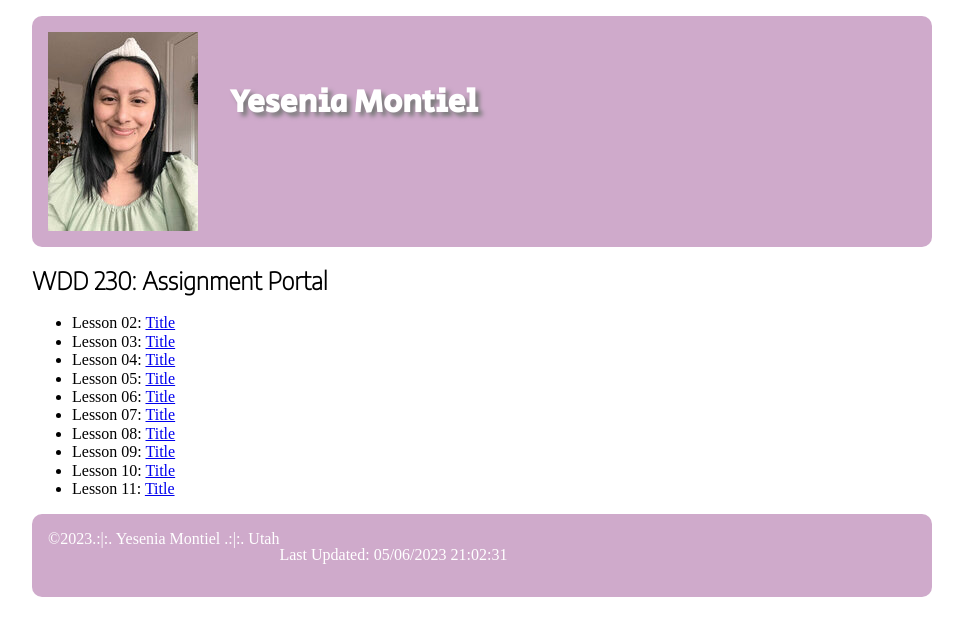
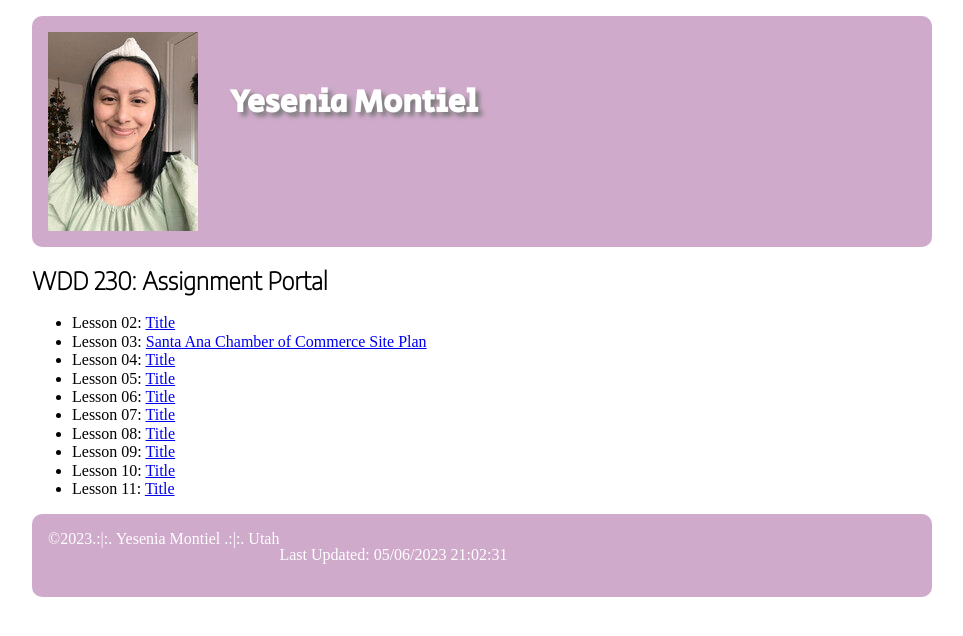
Before and after one commit to itsyecenia/wdd230, a plain HTML site: page index.html in a window 1280 px wide. Shown: the whole page, without its empty margins (158-1121 px from the left). Drawn offline with Linux system fonts and the light colour scheme.

Commit message:
Update Portal Page Week 3

```diff
--- a/index.html
+++ b/index.html
@@ -22,7 +22,7 @@
         <h2>WDD 230: Assignment Portal</h2>
         <ul>
             <li>Lesson 02: <a href="Title">Title</a></li>
-            <li>Lesson 03: <a href="Title">Title</a></li>
+            <li>Lesson 03: <a href="Lesson03">Santa Ana Chamber of Commerce Site Plan</a></li>
             <li>Lesson 04: <a href="Title">Title</a></li>
             <li>Lesson 05: <a href="Title">Title</a></li>
             <li>Lesson 06: <a href="Title">Title</a></li>
```
